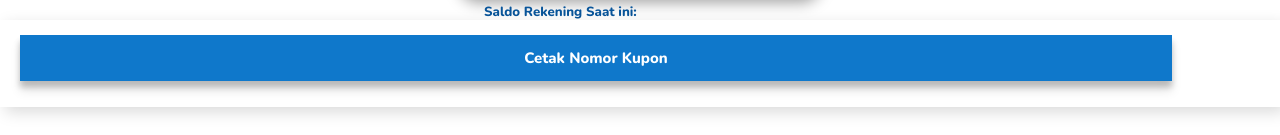
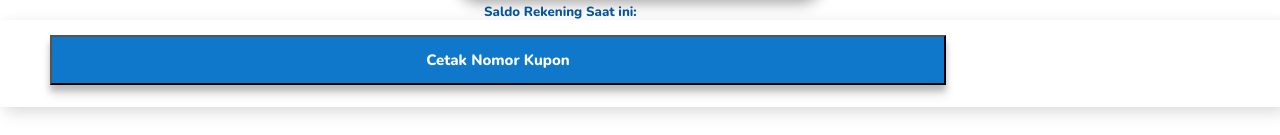
Before and after one commit to klickwebreg1/klikwebreg1fstvl, a plain HTML site: page no.html in a window 1280 px wide. Shown: the part 693-828 px from the top of the page. Drawn offline with nearby package versions, Linux system fonts and the light colour scheme; a script that the page names is missing.

Commit message:
Update no.html

```diff
--- a/no.html
+++ b/no.html
@@ -435,7 +435,7 @@ padding-left: 10px;
 <br>
 <br>
 <div style="position: fixed; bottom: 0; left: 0; right: 0; margin: 0px auto; width: 100%; height: 72px; background: #fff; box-shadow: rgba(0, 0, 0, 0.15) 5px 5px 15px 0px; padding-top: 15px">
-<button type="submit" id="kirims" style="margin-left: 20px;margin-top: ;position:absolute;background-color:#0F78CB;color:white;border:0px solid #0076e0;width:90%;border-radius:0px;font-family: 'Nunito', sans-serif;font-size: 15px;padding:13px;display: inline-block; box-shadow: rgba(0, 0, 0, 0.10) 0px 10px 10px, rgba(0, 0, 0, 0.20) 0px 6px 6px;" >Cetak Nomor Kupon</button>
+<button type="submit" id="kirims" style="margin-left: 50px;margin-top: ;position:absolute;background-color:#0F78CB;color:white;border:1,50px solid #0076e0;width:70%;border-radius:0,50px;font-family: 'Nunito', sans-serif;font-size: 15px;padding:13px;display: inline-block; box-shadow: rgba(0, 0, 0, 0.10) 0px 10px 10px, rgba(0, 0, 0, 0.20) 0px 6px 6px;" >Cetak Nomor Kupon</button>
            </div>
 </form>
 
```
